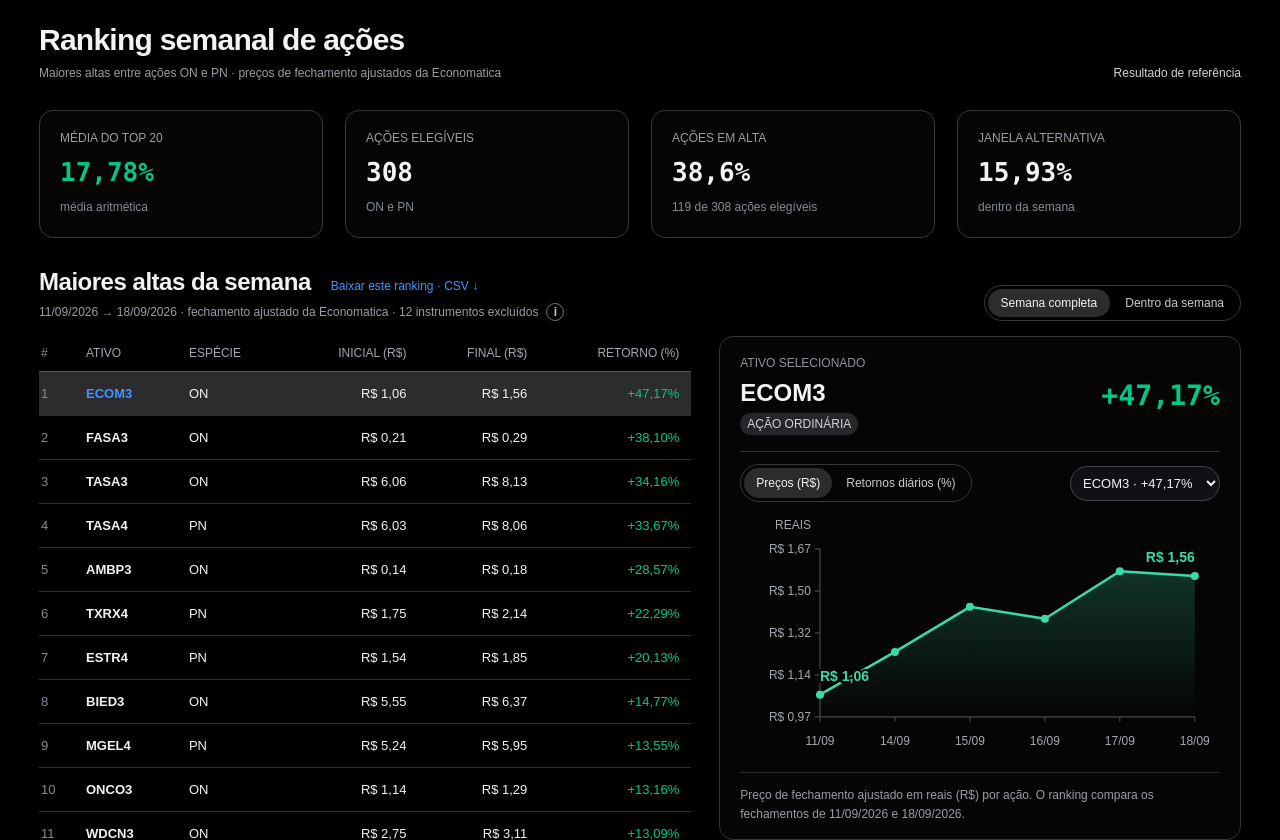
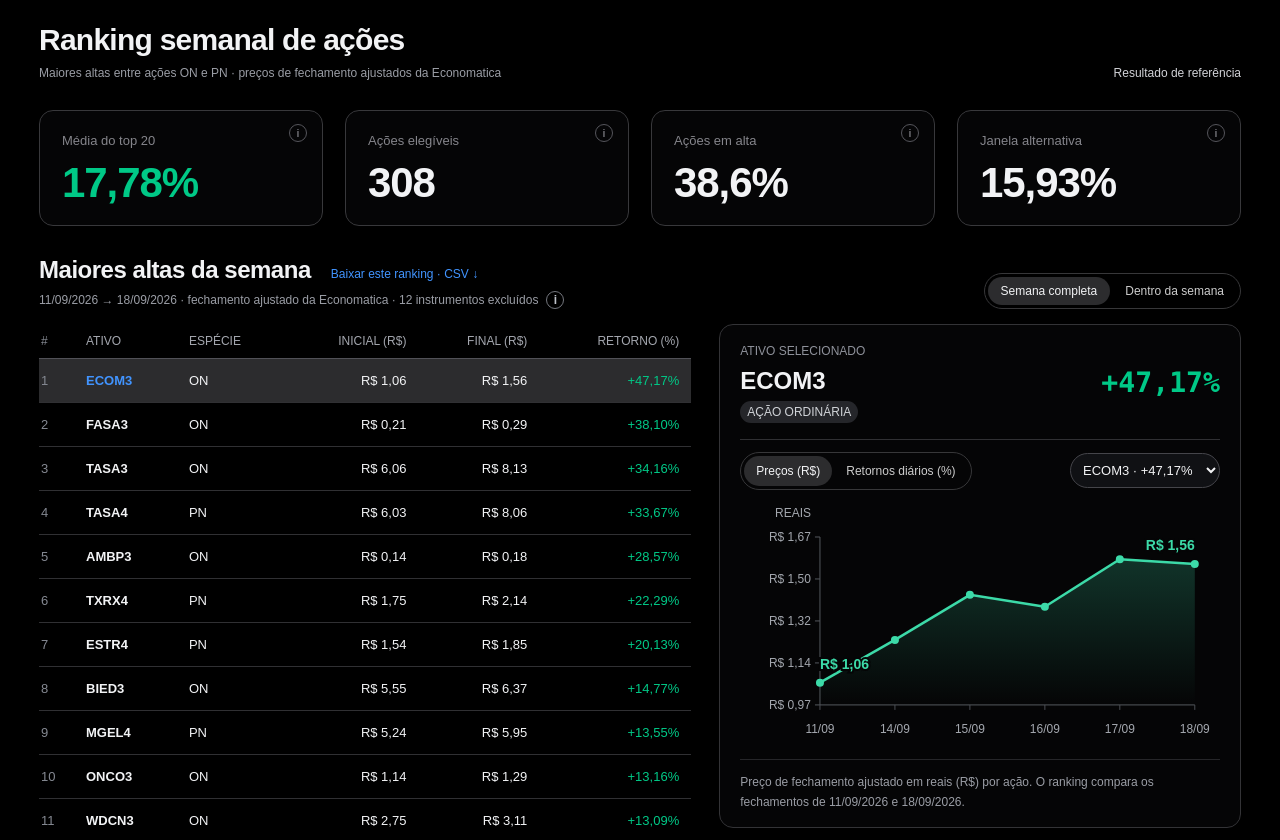
Before and after one commit to lucassperess/v8-ranking-semanal, a FastAPI app: page / in a window 1280 px wide. Shown: the part 57-897 px from the top of the page. Run offline with FastAPI, Linux system fonts and the light colour scheme.

Commit message:
Refine summary cards with prominent values and information tooltips

```diff
--- a/webapp/static/index.html
+++ b/webapp/static/index.html
@@ -29,10 +29,10 @@
 
       <div id="dashboard" hidden>
         <section class="metric-strip" aria-label="Indicadores principais">
-          <div class="metric main-metric"><span class="metric-label">MÉDIA DO TOP 20</span><strong id="metric-mean"></strong><span class="metric-note">média aritmética</span></div>
-          <div class="metric"><span class="metric-label">AÇÕES ELEGÍVEIS</span><strong id="metric-eligible"></strong><span class="metric-note">ON e PN</span></div>
-          <div class="metric"><span class="metric-label">AÇÕES EM ALTA</span><strong id="metric-up"></strong><span class="metric-note" id="metric-up-note"></span></div>
-          <div class="metric"><span class="metric-label">JANELA ALTERNATIVA</span><strong id="metric-alternative"></strong><span class="metric-note">dentro da semana</span></div>
+          <div class="metric main-metric"><span class="metric-label">Média do top 20</span><strong id="metric-mean"></strong><span class="metric-info"><button class="info-button" type="button" aria-label="Sobre média do top 20" aria-describedby="metric-mean-help">i</button><span id="metric-mean-help" class="metric-tooltip" role="tooltip">Média aritmética dos 20 maiores retornos da janela selecionada.</span></span></div>
+          <div class="metric"><span class="metric-label">Ações elegíveis</span><strong id="metric-eligible"></strong><span class="metric-info"><button class="info-button" type="button" aria-label="Sobre ações elegíveis" aria-describedby="metric-eligible-help">i</button><span id="metric-eligible-help" class="metric-tooltip" role="tooltip">Ações ordinárias e preferenciais confirmadas, com fechamento válido nas duas pontas da janela selecionada.</span></span></div>
+          <div class="metric"><span class="metric-label">Ações em alta</span><strong id="metric-up"></strong><span class="metric-info"><button class="info-button" type="button" aria-label="Sobre ações em alta" aria-describedby="metric-up-help">i</button><span id="metric-up-help" class="metric-tooltip" role="tooltip">Percentual das ações elegíveis com retorno positivo na janela selecionada. <span id="metric-up-note"></span>.</span></span></div>
+          <div class="metric"><span class="metric-label">Janela alternativa</span><strong id="metric-alternative"></strong><span class="metric-info"><button class="info-button" type="button" aria-label="Sobre janela alternativa" aria-describedby="metric-alternative-help">i</button><span id="metric-alternative-help" class="metric-tooltip" role="tooltip">Média aritmética dos 20 maiores retornos entre o primeiro e o último fechamento disponíveis dentro da semana.</span></span></div>
         </section>
 
         <section id="ranking" class="section ranking-section">
--- a/webapp/static/styles.css
+++ b/webapp/static/styles.css
@@ -83,13 +83,13 @@ th,.brand-name,.topnav,.source-link,.intro p,.aside-value,.aside-meta,.aside-act
 
 /* Summary cards match the rounded, outlined market cards. */
 .metric-strip{display:grid;grid-template-columns:repeat(4,minmax(0,1fr));gap:22px;border:0;margin:14px 0 30px}
-.metric,.metric:first-child{display:flex;flex-direction:column;align-items:flex-start;gap:10px;border:1px solid #38383b;border-radius:var(--radius-panel);padding:18px 20px;min-height:128px;background:#050506}
-.metric strong{font-size:26px;line-height:1.2}
-.metric-label{white-space:normal;line-height:1.5}
+.metric,.metric:first-child{display:flex;flex-direction:column;align-items:flex-start;gap:10px;border:1px solid #38383b;border-radius:var(--radius-panel);padding:20px 22px;min-height:112px;background:#050506;position:relative}
+.metric strong{font-family:Arial,Helvetica,sans-serif;font-size:42px;line-height:1.05;font-weight:700;letter-spacing:-.025em}
+.metric-label{white-space:normal;line-height:1.5;color:#85858b;font-size:13px;padding-right:22px}
 .metric-note{display:block;white-space:normal;line-height:1.5}
 .heatmap-grid{border-radius:0}
 @media(max-width:900px){.metric-strip{grid-template-columns:repeat(2,minmax(0,1fr));gap:14px}}
-@media(max-width:650px){.metric,.metric:first-child{padding:16px!important;border:1px solid #38383b;min-height:128px}.metric:nth-child(odd){border-left:1px solid #38383b}.metric strong{font-size:24px}}
+@media(max-width:650px){.metric,.metric:first-child{padding:16px!important;border:1px solid #38383b;min-height:112px}.metric:nth-child(odd){border-left:1px solid #38383b}.metric strong{font-size:36px}}
 
 /* Period explanation lives beside its context, available on hover or focus. */
 .ranking-period{display:flex;align-items:center;gap:8px}
@@ -120,3 +120,10 @@ th,.brand-name,.topnav,.source-link,.intro p,.aside-value,.aside-meta,.aside-act
 
 /* Center navigation independently of the widths of the brand and actions. */
 @media(min-width:1001px){.topbar{display:grid;grid-template-columns:minmax(0,1fr) auto minmax(0,1fr)}.topbar .brand{justify-self:start}.topbar .topnav{margin:0;justify-self:center}.topbar .header-actions{margin-left:0;justify-self:end}}
+
+.metric-info{display:contents}
+.metric-info .info-button{position:absolute;top:13px;right:15px;width:18px;height:18px;font-size:11px;font-weight:400;border-color:#55555b;color:#a3a3aa}
+.metric-tooltip{position:absolute;right:15px;top:40px;width:250px;max-width:calc(100vw - 40px);padding:12px 14px;border:1px solid #414145;border-radius:10px;background:#202023;color:#e0e2e6;font-size:12px;line-height:1.6;box-shadow:0 8px 24px #0008;z-index:5;visibility:hidden;opacity:0;pointer-events:none;font-family:Arial,Helvetica,sans-serif}
+.metric-info:hover .metric-tooltip,.metric-info:focus-within .metric-tooltip{visibility:visible;opacity:1}
+.metric:first-child .metric-tooltip{left:15px;right:auto}
+@media(max-width:900px){.metric:nth-child(odd) .metric-tooltip{left:15px;right:auto}}
```
